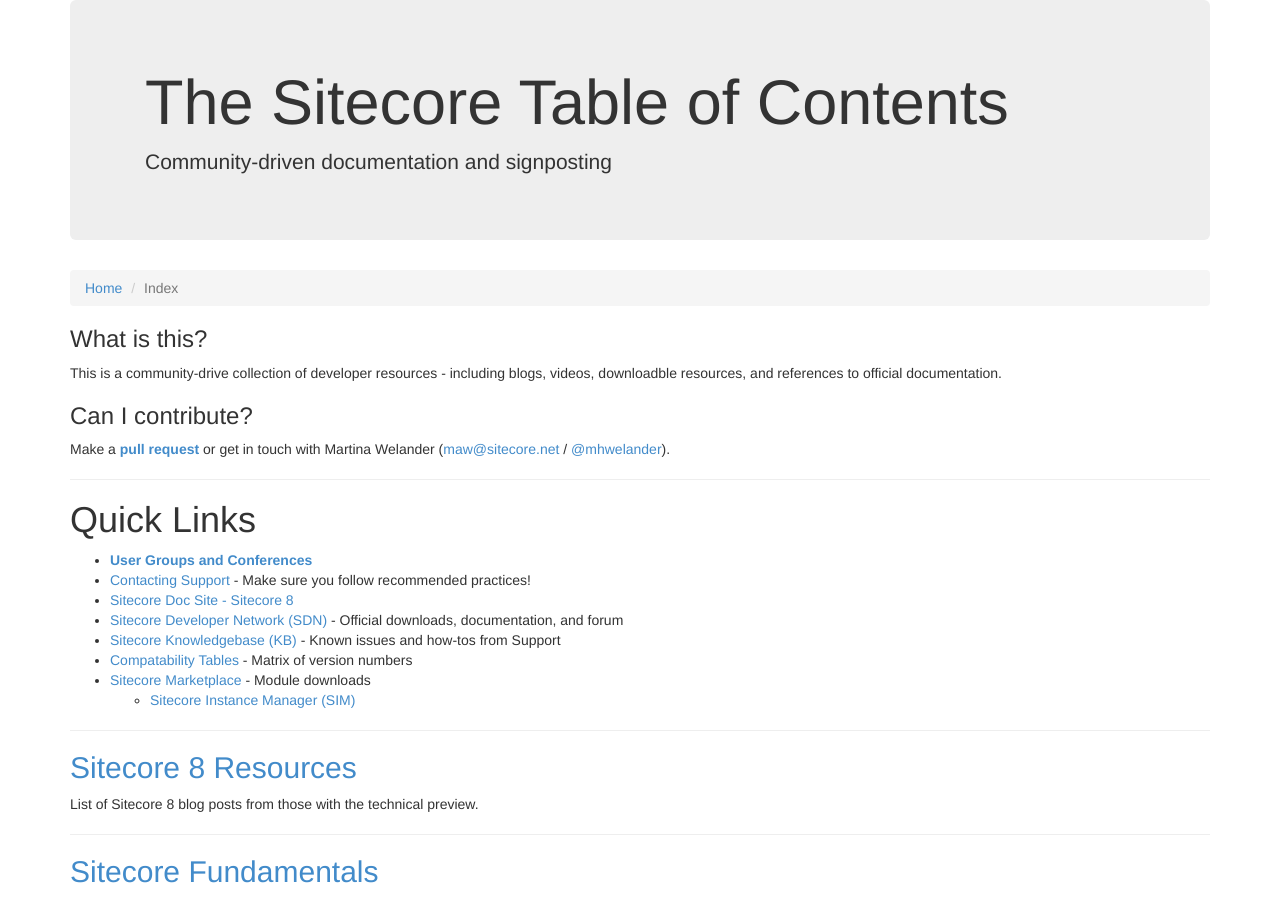
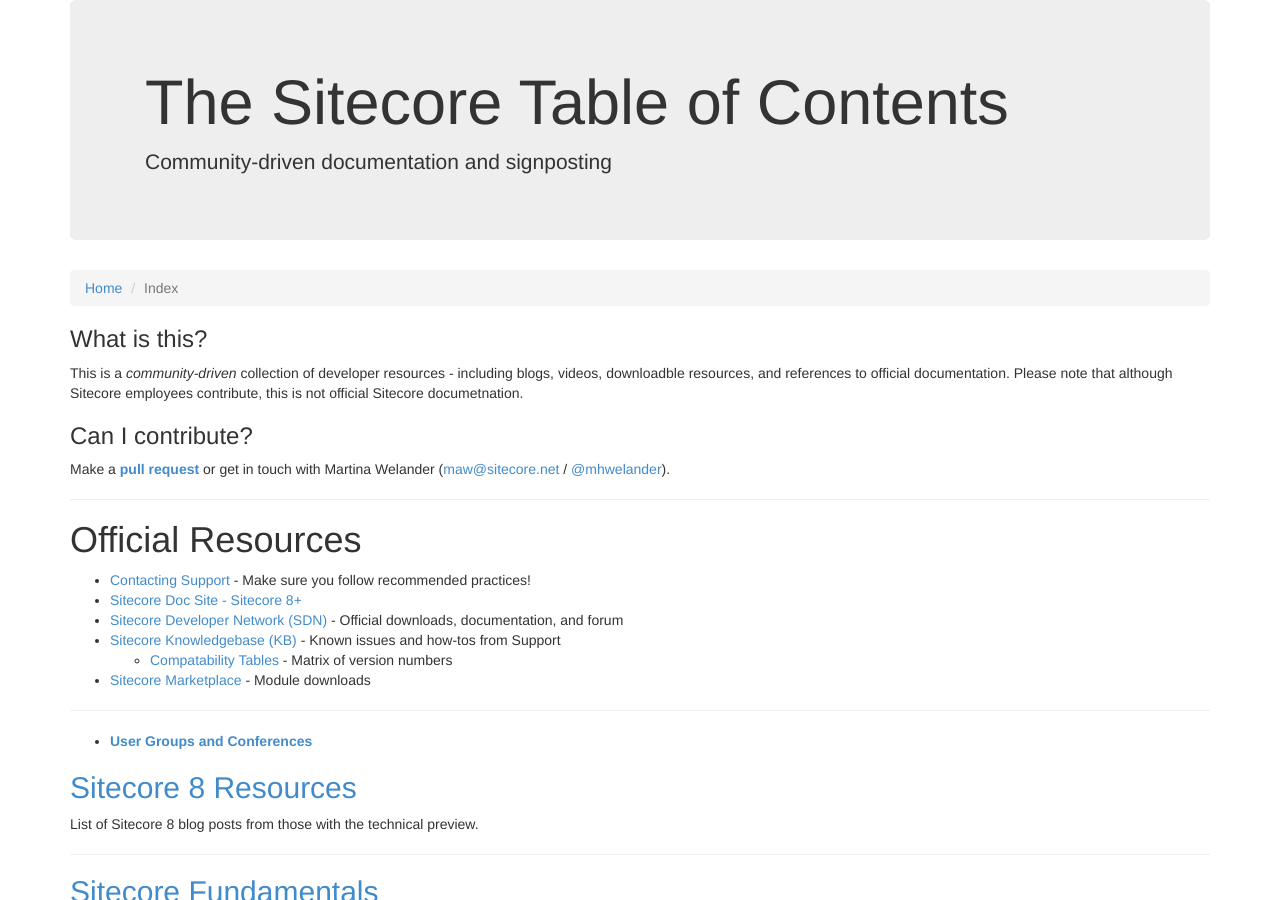
Before and after one commit to Sitecore-Community/docs, a Jekyll site: the page built from index.md, in a window 1280 px wide and 900 px high. Built offline with Jekyll 4.4.1, drawn with Linux system fonts in a browser that asks for light colours; nearby versions of some CDN libraries; the list of posts is cut into pages by our own code.

Commit message:
Update index.md

```diff
--- a/index.md
+++ b/index.md
@@ -4,25 +4,24 @@
 ---
 
 ### What is this?
-This is a community-drive collection of developer resources - including blogs, videos, downloadble resources, and references to official documentation.
+This is a *community-driven* collection of developer resources - including blogs, videos, downloadble resources, and references to official documentation. Please note that although Sitecore employees contribute, this is not official Sitecore documetnation.
 
 ### Can I contribute?
 Make a **[pull request](https://github.com/Sitecore-Community/Sitecore-Community-Docs)** or get in touch with Martina Welander ([maw@sitecore.net](maw@sitecore.net) / [@mhwelander](http://twitter.com/mhwelander)).
 
 ---------------------------------------
 
-# Quick Links
+# Official Resources
+* [Contacting Support](http://sdn.sitecore.net/Support.aspx) - Make sure you follow recommended practices!
+* [Sitecore Doc Site - Sitecore 8+](http://doc.sitecore.net/)
+* [Sitecore Developer Network (SDN)](http://sdn.sitecore.net/) - Official downloads, documentation, and forum
+* [Sitecore Knowledgebase (KB)](https://kb.sitecore.net/) - Known issues and how-tos from Support
+  * [Compatability Tables](https://kb.sitecore.net/SearchResults#term=compatability%20tables) - Matrix of version numbers
+* [Sitecore Marketplace](https://marketplace.sitecore.net/) - Module downloads
+
+--------------------------------------
 
 * **[User Groups and Conferences](/docs/documentation/User Groups/index.html)**
-* [Contacting Support](http://sdn.sitecore.net/Support.aspx) - Make sure you follow recommended practices!
-* [Sitecore Doc Site - Sitecore 8](http://doc.sitecore.net/)
-* [Sitecore Developer Network (SDN)](http://sdn.sitecore.net/) - Official downloads, documentation, and forum
-* [Sitecore Knowledgebase (KB)](https://kb.sitecore.net/) - Known issues and how-tos from Support
-* [Compatability Tables](https://kb.sitecore.net/SearchResults#term=compatability%20tables) - Matrix of version numbers
-* [Sitecore Marketplace](https://marketplace.sitecore.net/) - Module downloads
-  * [Sitecore Instance Manager (SIM)](https://marketplace.sitecore.net/Modules/Sitecore_Instance_Manager.aspx)
-
---------------------------------------
 
 ## [Sitecore 8 Resources](/docs/documentation/Sitecore 8/index.html)
 
```
